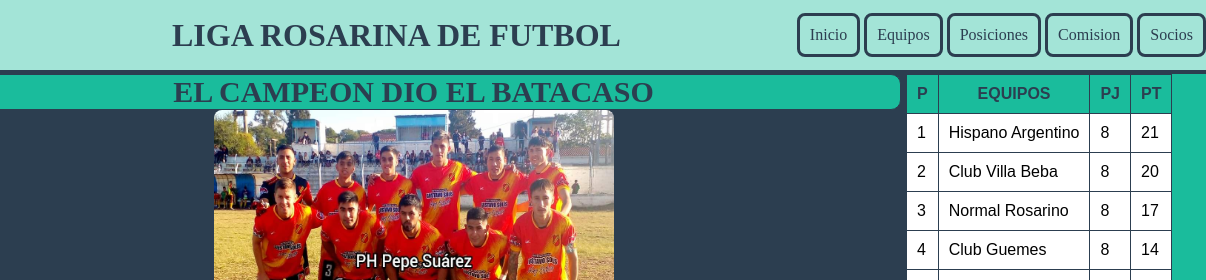
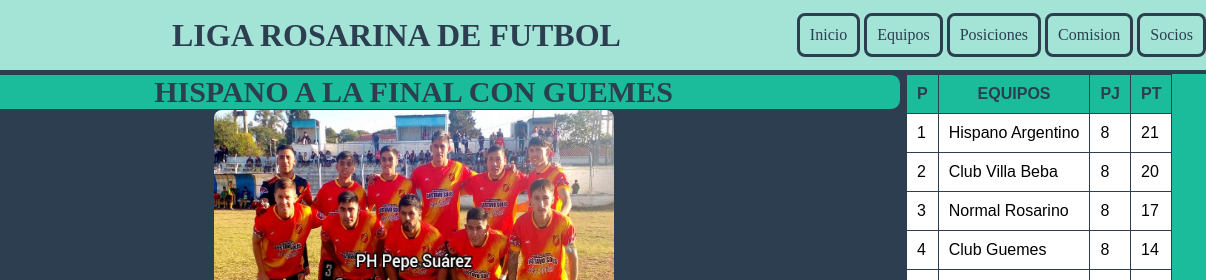
Before and after one commit to marcelohernanaponte/Proyecto-Final, a plain HTML site: page index.html in a window 1280 px wide. Shown: the top 280 px of the page, 74-1280 px from the left. Drawn offline with Linux system fonts and the light colour scheme; files whose address does not match are found by name.

Commit message:
cambios en el h2 del encabezado

```diff
--- a/index.html
+++ b/index.html
@@ -92,7 +92,7 @@ font-size: 12px;
      </header>
      <section id="Encabesado">
       <article>
-        <h2> EL CAMPEON DIO EL BATACASO</h2>
+        <h2> HISPANO A LA FINAL CON GUEMES </h2>
 
 		    <img src="./imagenes/HISPANO.jpg" alt="HISPANO ARGENTINO" width="400" height="300" id="imagen1"/>
 	<div>
```
